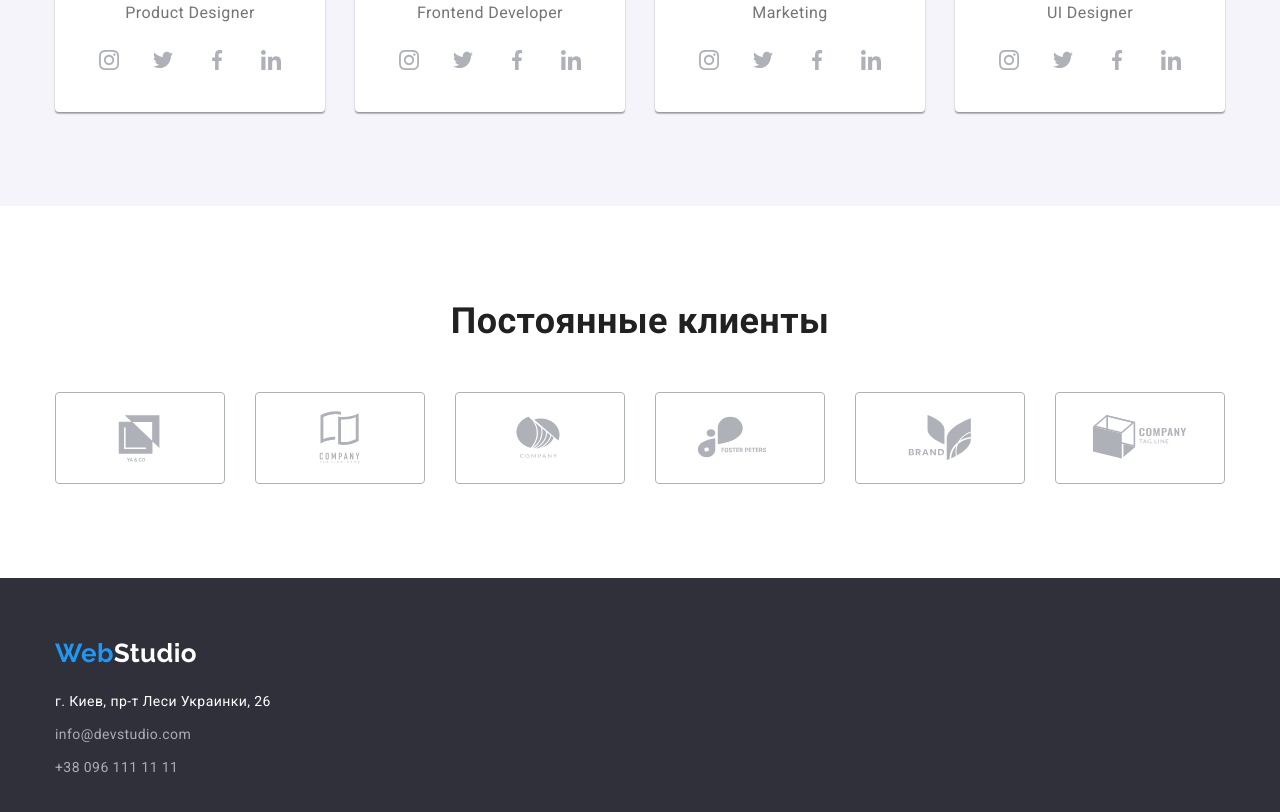
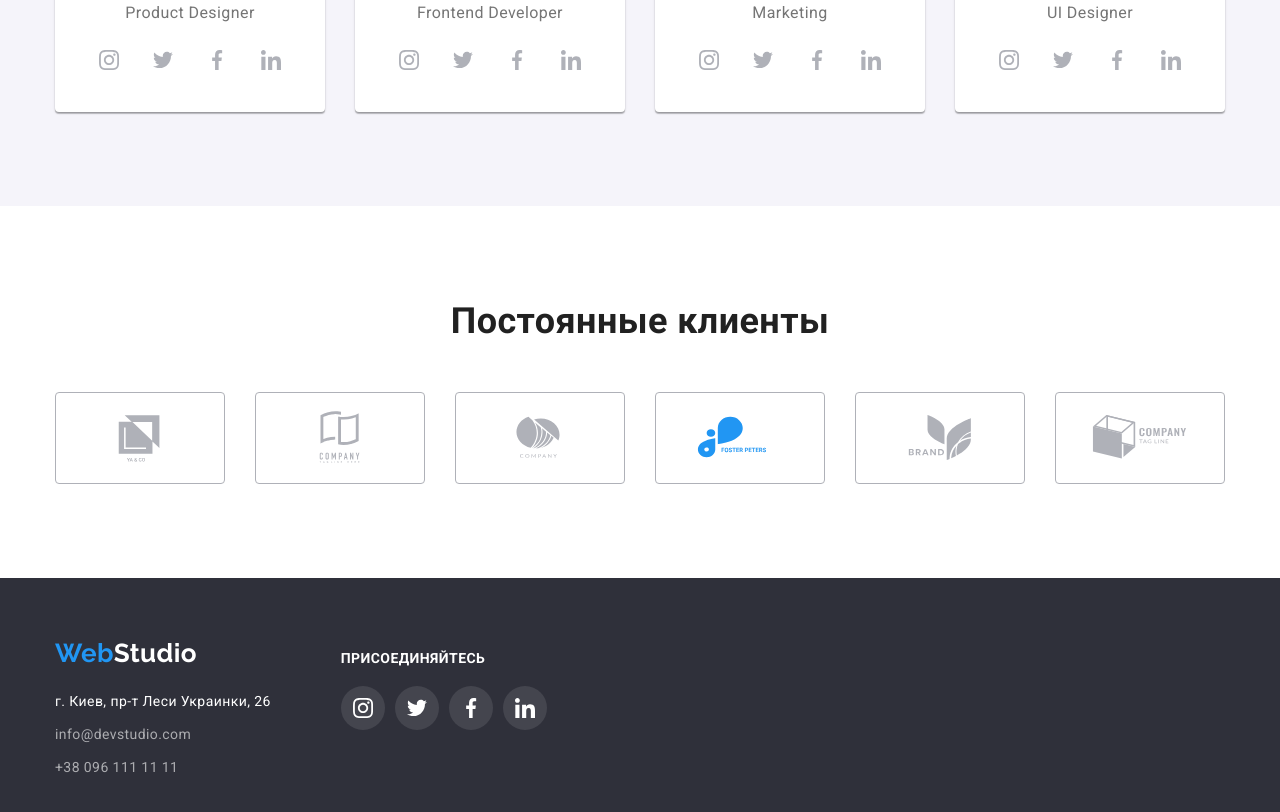
Before and after one commit to lexk87/goit-markup-hw-04, a plain HTML site: page index.html in a window 1280 px wide. Shown: the part 2099-2911 px from the top of the page. Drawn offline with nearby package versions, Linux system fonts and the light colour scheme.

Commit message:
Добавляет иконки соцсетей в футер

```diff
--- a/css/styles.css
+++ b/css/styles.css
@@ -16,6 +16,7 @@
     --portfolio-btn-primary-color: #f5f4fa;
     --team-icons-color: #afb1b8;
     --team-icons-hover-color: #ffffff;
+    --footer-icons-bg-color: rgba(255, 255, 255, 0.1);
 }
 
 /* Сброс ненужных стилей */
@@ -351,10 +352,6 @@ img {
     display: flex;
 }
 
-.team-icon-list-item {
-    display: flex;
-}
-
 .team-icon-list-item:not(:last-child) {
     margin-right: 10px;
 }
@@ -425,6 +422,16 @@ img {
     padding-bottom: 60px;
 }
 
+/* Контейнер футера */
+.footer-container {
+    display: flex;
+}
+
+/* Контейнер адреса футера */
+.footer-address-box {
+    margin-right: 70px;
+}
+
 /* Логотип футера */
 .footer-logo {
     margin-bottom: 20px;
@@ -457,6 +464,45 @@ img {
 .footer-address-list-item-link:hover,
 .footer-address-list-item-link:focus {
     color: var(--accent-color);
+}
+
+.footer-icon-box {
+    padding-top: 12px;
+}
+
+.footer-icon-title {
+    font-weight: 700;
+    line-height: calc(16 / 14);
+    text-transform: uppercase;
+    color: var(--footer-primary-text-color);
+    margin-bottom: 20px;
+}
+
+.footer-icon-list {
+    display: flex;
+}
+
+.footer-icon-list-item:not(:last-child) {
+    margin-right: 10px;
+}
+
+.footer-icon-list-item-link {
+    display: flex;
+    justify-content: center;
+    align-items: center;
+    width: 44px;
+    height: 44px;
+    border-radius: 50%;
+    background-color: var(--footer-icons-bg-color);
+}
+
+.footer-icon-list-item-link:hover,
+.footer-icon-list-item-link:focus {
+    background-color: var(--accent-color);
+}
+
+.footer-icon {
+    fill: var(--footer-primary-text-color);
 }
 
 /* Основной контент страницы portfolio */
--- a/index.html
+++ b/index.html
@@ -347,6 +347,39 @@
                     </ul>
                 </address>
             </div>
+            <div class="footer-icon-box">
+                <p class="footer-icon-title">присоединяйтесь</p>
+                <ul class="list footer-icon-list">
+                    <li class="list-item footer-icon-list-item">
+                        <a href="" class="link footer-icon-list-item-link">
+                            <svg class="footer-icon" width="20" height="20">
+                                <use href="./images/icons.svg#icon-instagram-icon"></use>
+                            </svg>
+                        </a>
+                    </li>
+                    <li class="list-item footer-icon-list-item">
+                        <a href="" class="link footer-icon-list-item-link">
+                            <svg class="footer-icon" width="20" height="20">
+                                <use href="./images/icons.svg#icon-twitter-icon"></use>
+                            </svg>
+                        </a>
+                    </li>
+                    <li class="list-item footer-icon-list-item">
+                        <a href="" class="link footer-icon-list-item-link">
+                            <svg class="footer-icon" width="20" height="20">
+                                <use href="./images/icons.svg#icon-facebook-icon"></use>
+                            </svg>
+                        </a>
+                    </li>
+                    <li class="list-item footer-icon-list-item">
+                        <a href="" class="link footer-icon-list-item-link">
+                            <svg class="footer-icon" width="20" height="20">
+                                <use href="./images/icons.svg#icon-linkedin-icon"></use>
+                            </svg>
+                        </a>
+                    </li>
+                </ul>
+            </div>
         </div>
     </footer>
 
```
